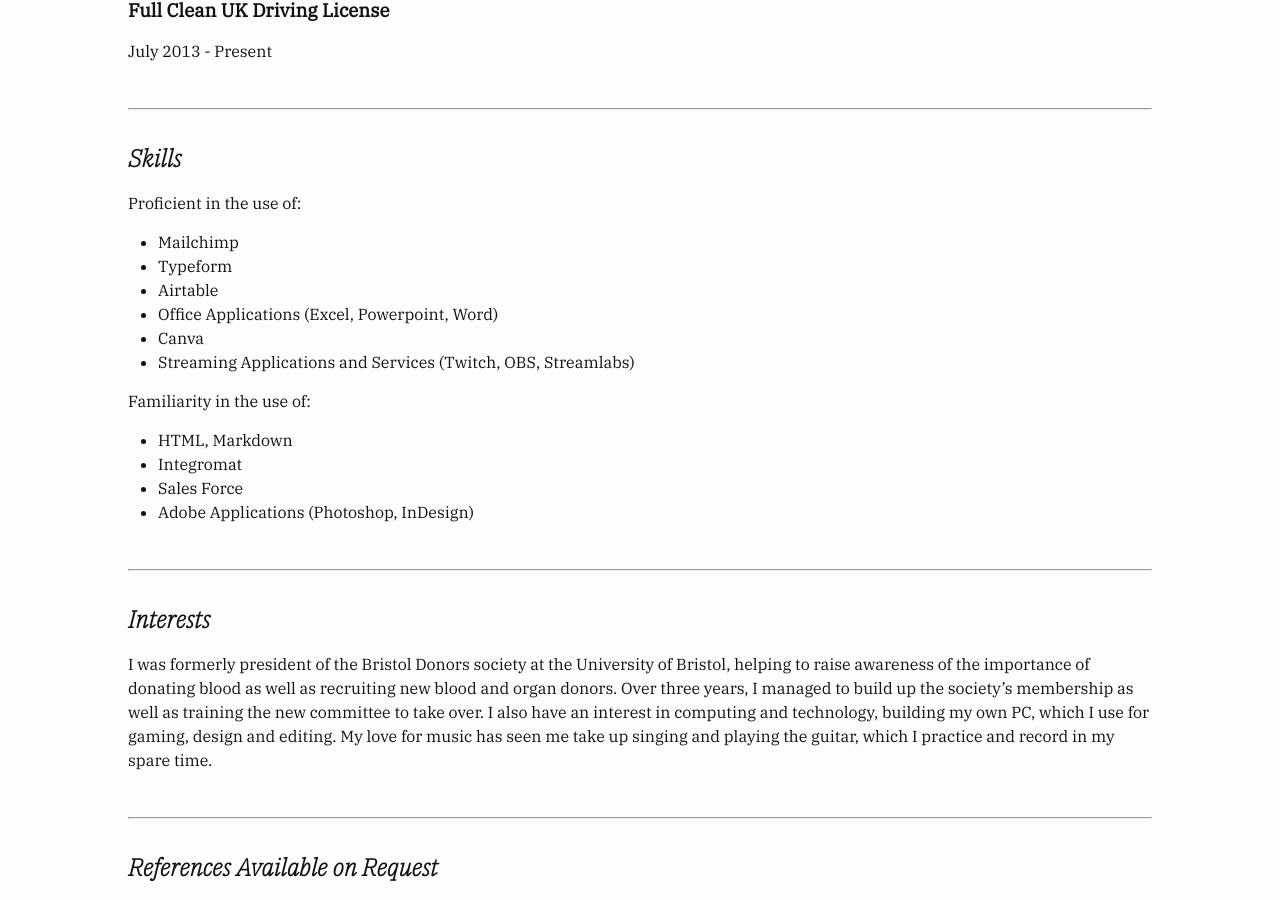
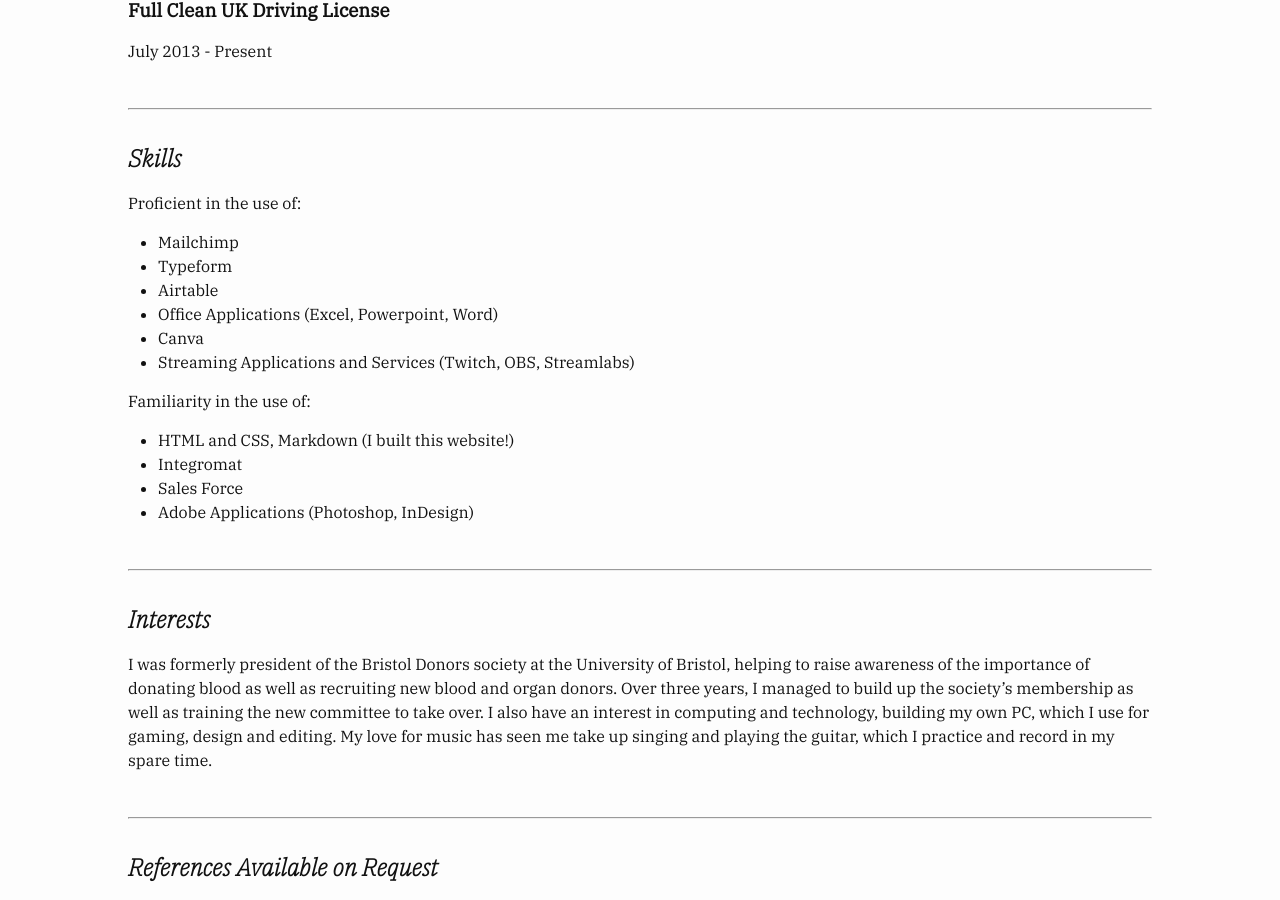
Before and after one commit to elliebunny/elliebunny.github.io, a Jekyll site: the page built from index.markdown, in a window 1280 px wide and 900 px high, scrolled down 1874 px. Built offline with Jekyll 4.4.1, drawn with Linux system fonts in a browser that asks for light colours.

Commit message:
Bragging

```diff
--- a/index.markdown
+++ b/index.markdown
@@ -54,7 +54,7 @@
 - Streaming Applications and Services (Twitch, OBS, Streamlabs)
 
 Familiarity in the use of:
-- HTML, Markdown
+- HTML and CSS, Markdown (I built this website!)
 - Integromat
 - Sales Force
 - Adobe Applications (Photoshop, InDesign)
```
